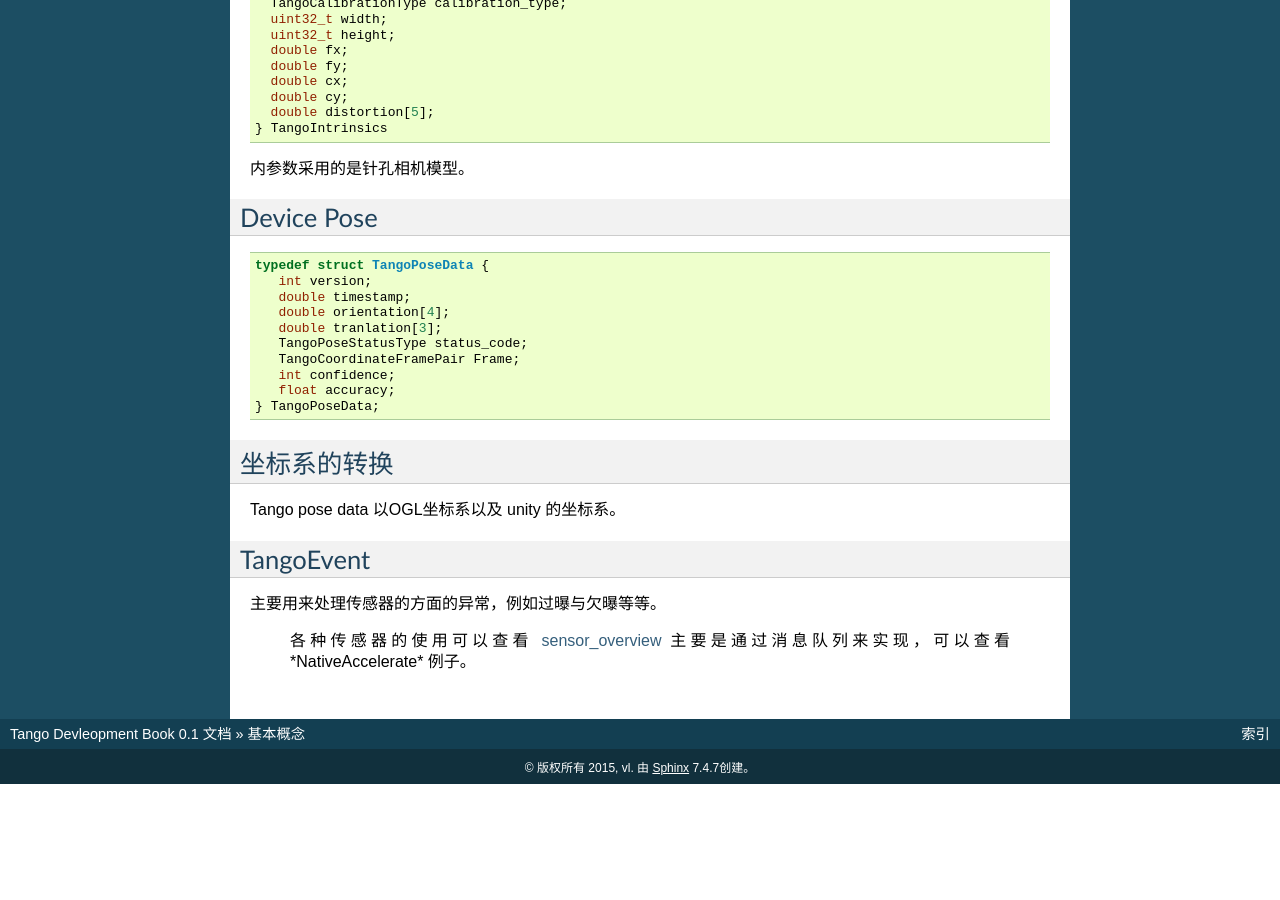
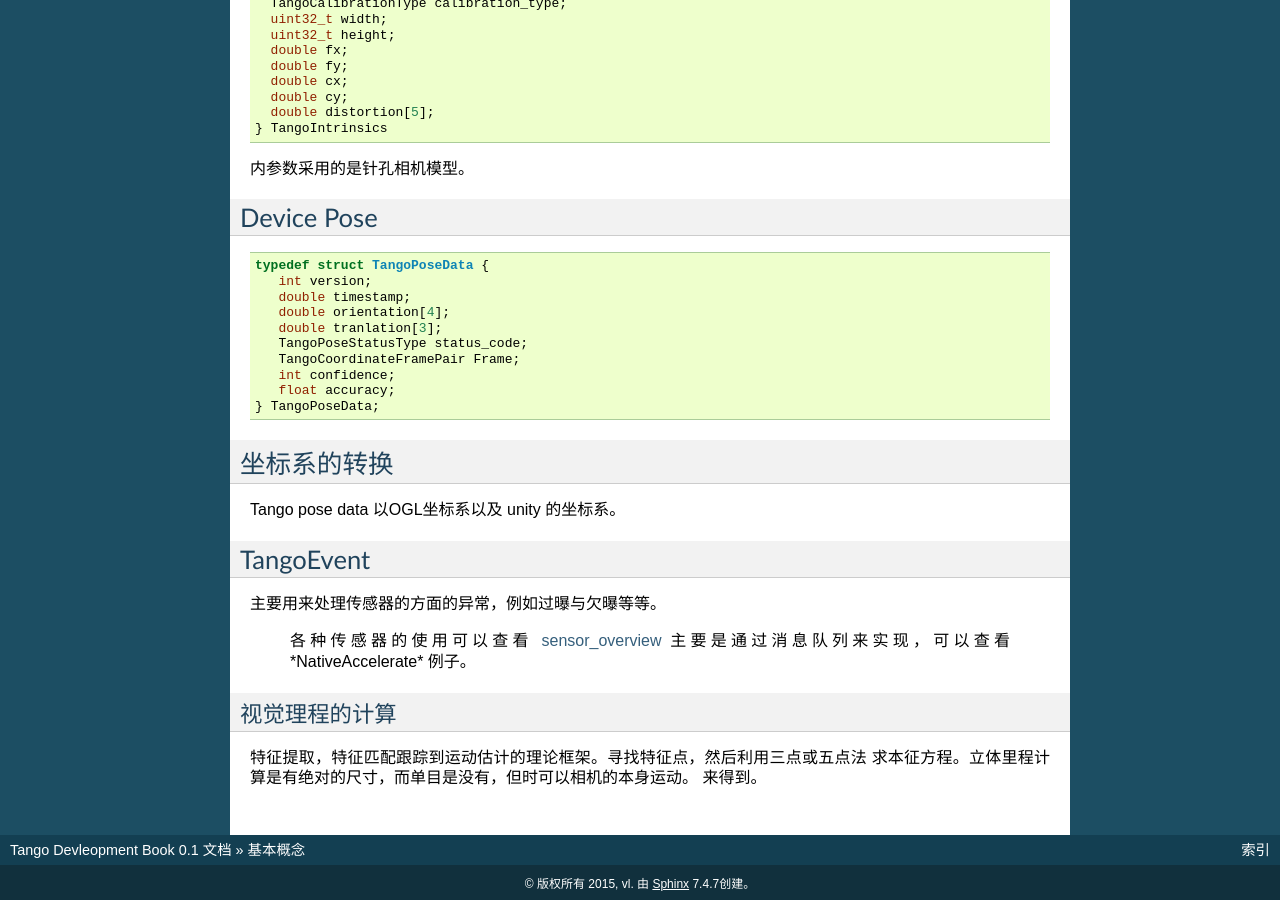
Before and after one commit to gwli/TangoDevelopmentBook, a Sphinx documentation site: the page built from source/Stage_1/basicConcept.rst, in a window 1280 px wide and 900 px high, scrolled down 866 px. Built offline with Sphinx 7.4.7, drawn with Linux system fonts in a browser that asks for light colours; before the commit the page ends 1650 px from its top, so only the background shows below that.

Commit message:
视觉里程的计算

```diff
--- a/source/Stage_1/basicConcept.rst
+++ b/source/Stage_1/basicConcept.rst
@@ -114,3 +114,12 @@
 
 
   void Engine::looperIteration(int looperIdent)  //update the sensor data
+
+
+
+视觉理程的计算
+==============
+
+特征提取，特征匹配跟踪到运动估计的理论框架。寻找特征点，然后利用三点或五点法
+求本征方程。立体里程计算是有绝对的尺寸，而单目是没有，但时可以相机的本身运动。
+来得到。
```
